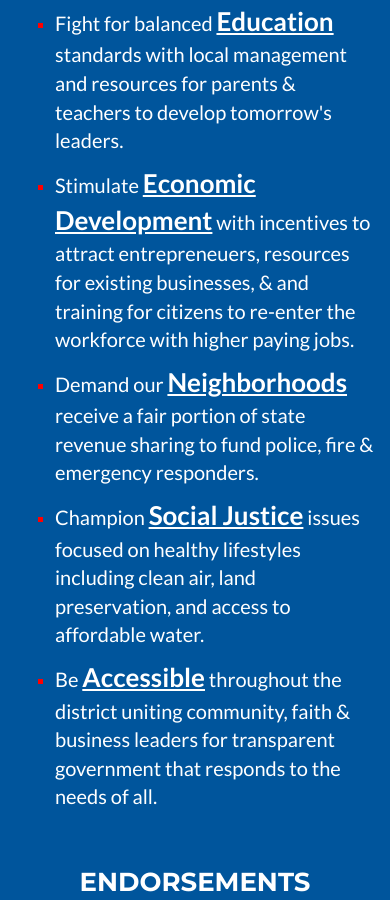
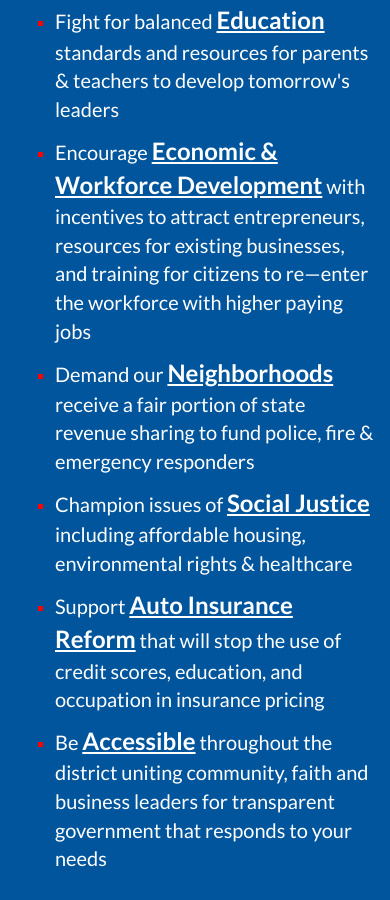
Before and after one commit to patrickonparker/CarlaCares, a website: page index.html in a window 390 px wide. Shown: the part 1895-2795 px from the top of the page. Drawn offline with nearby package versions, Linux system fonts and the light colour scheme; a script that the page names is missing.

Commit message:
Updated issues text and phone number, and removed instagram section

```diff
--- a/css/freelancer.css
+++ b/css/freelancer.css
@@ -7,25 +7,32 @@
 body {
   overflow-x: hidden;
 }
+
 p {
   font-size: 20px;
 }
+
 p.li {
   color: #2c3e50;
 }
+
 p.li-success {
   color: #ffffff;
 }
+
 p.small {
   font-size: 16px;
 }
+
 span.accent {
-  font-size: 1.3em;
+  font-size: 1.2em;
   font-weight: bold;
   color: white;
   text-decoration: underline;
   text-decoration-color: white;
+  text-transform: capitalize;
 }
+
 a,
 a:hover,
 a:focus,
@@ -34,10 +41,12 @@ a.active {
   outline: none;
   color: #ffffff;
 }
+
 a.cnav {
   padding: 0px 10px 0px 10px;
   line-height: 2em;
 }
+
 a.social {
   display: inline-block;
   background-color: white;
@@ -46,10 +55,11 @@ a.social {
   border-radius: 50%;
   line-height: 2em;
   text-align: center;
-  color:black;
+  color: black;
   font-size: 1em;
   letter-spacing: +0.1px;
 }
+
 h1,
 h2,
 h3,
@@ -60,10 +70,12 @@ h6 {
   text-transform: uppercase;
   font-weight: 700;
 }
+
 ul {
   list-style: square;
   color: red;
 }
+
 hr.star-light,
 hr.star-primary {
   padding: 0;
@@ -73,6 +85,7 @@ hr.star-primary {
   max-width: 250px;
   margin: 25px auto 30px;
 }
+
 hr.star-light:after,
 hr.star-primary:after {
   content: "\f005";
@@ -83,17 +96,21 @@ hr.star-primary:after {
   font-size: 2.3em;
   padding: 0 0.25em;
 }
+
 hr.star-light {
   border-color: white;
 }
+
 hr.star-light:after {
   background-color: #00559c;
   color: #ffb300;
-;
+  ;
 }
+
 hr.star-primary {
   border-color: #2c3e50;
 }
+
 hr.star-primary:after {
   background-color: white;
   color: #2c3e50;
@@ -108,6 +125,7 @@ hr.heart-primary {
   max-width: 250px;
   margin: 25px auto 30px;
 }
+
 hr.heart-light:after,
 hr.heart-primary:after {
   content: "\f0ac";
@@ -118,17 +136,21 @@ hr.heart-primary:after {
   font-size: 2.3em;
   padding: 0 0.25em;
 }
+
 hr.heart-light {
   border-color: white;
 }
+
 hr.heart-light:after {
   background-color: #00559c;
   color: #ffb300;
-;
+  ;
 }
+
 hr.heart-primary {
   border-color: #2c3e50;
 }
+
 hr.heart-primary:after {
   background-color: white;
   color: #388e3c;
@@ -143,6 +165,7 @@ hr.chat-primary {
   max-width: 250px;
   margin: 25px auto 30px;
 }
+
 hr.chat-light:after,
 hr.chat-primary:after {
   content: "\f086";
@@ -153,17 +176,21 @@ hr.chat-primary:after {
   font-size: 2.5em;
   padding: 0 0.25em;
 }
+
 hr.chat-light {
   border-color: white;
 }
+
 hr.chat-light:after {
   background-color: #00559c;
   color: #ffb300;
-;
+  ;
 }
+
 hr.chat-primary {
   border-color: #2c3e50;
 }
+
 hr.chat-primary:after {
   background-color: white;
   color: #2196f3;
@@ -172,6 +199,7 @@ hr.chat-primary:after {
 .img-centered {
   margin: 0 auto;
 }
+
 header {
   background-size: cover;
   background-position: center;
@@ -179,14 +207,17 @@ header {
   text-align: center;
   color: white;
 }
+
 header .container {
   padding-top: 50px;
   padding-bottom: 50px;
 }
+
 header img {
   display: block;
   margin: 0 auto 20px;
 }
+
 header .intro-text .name {
   display: block;
   font-family: "Montserrat", "Helvetica Neue", Helvetica, Arial, sans-serif;
@@ -194,10 +225,12 @@ header .intro-text .name {
   font-weight: 700;
   font-size: 2em;
 }
+
 header .intro-text .skills {
   font-size: 1.25em;
   font-weight: 300;
 }
+
 @media (min-width: 768px) {
   header .container {
     padding-top: 85px;
@@ -210,6 +243,7 @@ header .intro-text .skills {
     font-size: 1.75em;
   }
 }
+
 @media (min-width: 768px) {
   .navbar-fixed-top {
     padding: 25px 0;
@@ -230,35 +264,44 @@ header .intro-text .skills {
     font-size: 1.5em;
   }
 }
+
 .navbar {
   font-family: "Montserrat", "Helvetica Neue", Helvetica, Arial, sans-serif;
   text-transform: uppercase;
   font-weight: 700;
 }
+
 .navbar a:focus {
   outline: none;
 }
+
 .navbar .navbar-nav {
   letter-spacing: 1px;
 }
+
 .navbar .navbar-nav li a:focus {
   outline: none;
 }
+
 .navbar-default,
 .navbar-inverse {
   border: none;
 }
+
 section {
   padding: 50px 0;
 }
+
 section h2 {
   margin: 0;
   font-size: 3em;
 }
+
 section.success {
   background: #00559c;
   color: white;
 }
+
 section.success a,
 section.success a:hover,
 section.success a:focus,
@@ -267,6 +310,7 @@ section.success a.active {
   color: #2c3e50;
   outline: none;
 }
+
 @media (max-width: 767px) {
   section {
     padding: 75px 0;
@@ -275,21 +319,27 @@ section.success a.active {
     padding-top: 75px;
   }
 }
+
 #portfolio .portfolio-item {
   margin: 0 0 15px;
   right: 0;
 }
+
 #portfolio .portfolio-item .portfolio-link {
   display: block;
   position: relative;
   max-width: 400px;
   margin: 0 auto;
 }
+
 #portfolio .portfolio-item .portfolio-link .caption {
-/*background: rgba(255, 255, 255, 0.2);*/
-  background: -moz-linear-gradient(top,  rgba(255,255,255,0.3) 0%, rgba(55,55,55,0.3) 100%); /* FF3.6-15 */
-  background: -webkit-linear-gradient(top,  rgba(255,255,255,0.3) 0%,rgba(55,55,55,0.3) 100%); /* Chrome10-25,Safari5.1-6 */
-  background: linear-gradient(to bottom,  rgba(255,255,255,0.3) 0%,rgba(55,55,55,0.3) 100%); /* W3C, IE10+, FF16+, Chrome26+, Opera12+, Safari7+ */
+  /*background: rgba(255, 255, 255, 0.2);*/
+  background: -moz-linear-gradient(top, rgba(255, 255, 255, 0.3) 0%, rgba(55, 55, 55, 0.3) 100%);
+  /* FF3.6-15 */
+  background: -webkit-linear-gradient(top, rgba(255, 255, 255, 0.3) 0%, rgba(55, 55, 55, 0.3) 100%);
+  /* Chrome10-25,Safari5.1-6 */
+  background: linear-gradient(to bottom, rgba(255, 255, 255, 0.3) 0%, rgba(55, 55, 55, 0.3) 100%);
+  /* W3C, IE10+, FF16+, Chrome26+, Opera12+, Safari7+ */
   position: absolute;
   width: 100%;
   height: 100%;
@@ -298,9 +348,11 @@ section.success a.active {
   -webkit-transition: all ease 0.5s;
   -moz-transition: all ease 0.5s;
 }
+
 #portfolio .portfolio-item .portfolio-link .caption:hover {
   opacity: 1;
 }
+
 #portfolio .portfolio-item .portfolio-link .caption .caption-content {
   position: absolute;
   width: 100%;
@@ -311,21 +363,26 @@ section.success a.active {
   margin-top: -12px;
   color: white;
 }
+
 #portfolio .portfolio-item .portfolio-link .caption .caption-content i {
   margin-top: -12px;
 }
+
 #portfolio .portfolio-item .portfolio-link .caption .caption-content h3,
 #portfolio .portfolio-item .portfolio-link .caption .caption-content h4 {
   margin: 0;
 }
+
 #portfolio * {
   z-index: 2;
 }
+
 @media (min-width: 767px) {
   #portfolio .portfolio-item {
     margin: 0 0 30px;
   }
 }
+
 .btn-outline {
   color: white;
   font-size: 20px;
@@ -334,6 +391,7 @@ section.success a.active {
   transition: all 0.3s ease-in-out;
   margin-top: 15px;
 }
+
 .btn-outline:hover,
 .btn-outline:focus,
 .btn-outline:active,
@@ -342,12 +400,14 @@ section.success a.active {
   background: white;
   border: solid 2px white;
 }
+
 .floating-label-form-group {
   position: relative;
   margin-bottom: 0;
   padding-bottom: 0.5em;
   border-bottom: 1px solid #eeeeee;
 }
+
 .floating-label-form-group input,
 .floating-label-form-group textarea {
   z-index: 1;
@@ -361,6 +421,7 @@ section.success a.active {
   box-shadow: none !important;
   resize: none;
 }
+
 .floating-label-form-group label {
   display: block;
   z-index: 0;
@@ -372,46 +433,57 @@ section.success a.active {
   vertical-align: middle;
   vertical-align: baseline;
   opacity: 0;
-  -webkit-transition: top 0.3s ease,opacity 0.3s ease;
-  -moz-transition: top 0.3s ease,opacity 0.3s ease;
-  -ms-transition: top 0.3s ease,opacity 0.3s ease;
-  transition: top 0.3s ease,opacity 0.3s ease;
+  -webkit-transition: top 0.3s ease, opacity 0.3s ease;
+  -moz-transition: top 0.3s ease, opacity 0.3s ease;
+  -ms-transition: top 0.3s ease, opacity 0.3s ease;
+  transition: top 0.3s ease, opacity 0.3s ease;
 }
+
 .floating-label-form-group:not(:first-child) {
   padding-left: 14px;
   border-left: 1px solid #eeeeee;
 }
+
 .floating-label-form-group-with-value label {
   top: 0;
   opacity: 1;
 }
+
 .floating-label-form-group-with-focus label {
   color: #5d4037;
 }
+
 form .row:first-child .floating-label-form-group {
   border-top: 1px solid #eeeeee;
 }
+
 footer {
   color: white;
 }
+
 footer h3 {
   margin-bottom: 30px;
 }
+
 footer .footer-above {
   padding-top: 50px;
   background-color: #2c3e50;
 }
+
 footer .footer-col {
   margin-bottom: 50px;
 }
+
 footer .footer-below {
   padding: 25px 0;
   background-color: #233140;
 }
+
 .btn-success {
-    background-color:#2c3e50;
-    border:#2c3e50
+  background-color: #2c3e50;
+  border: #2c3e50
 }
+
 .btn-social {
   display: inline-block;
   height: 50px;
@@ -422,11 +494,13 @@ footer .footer-below {
   font-size: 20px;
   line-height: 45px;
 }
+
 .btn:focus,
 .btn:active,
 .btn.active {
   outline: none;
 }
+
 .scroll-top {
   position: fixed;
   right: 2%;
@@ -435,6 +509,7 @@ footer .footer-below {
   height: 50px;
   z-index: 1049;
 }
+
 .scroll-top .btn {
   font-size: 20px;
   width: 50px;
@@ -442,9 +517,11 @@ footer .footer-below {
   border-radius: 100%;
   line-height: 28px;
 }
+
 .scroll-top .btn:focus {
   outline: none;
 }
+
 .portfolio-modal .modal-content {
   border-radius: 0;
   background-clip: border-box;
@@ -455,16 +532,20 @@ footer .footer-below {
   padding: 100px 0;
   text-align: center;
 }
+
 .portfolio-modal .modal-content h2 {
   margin: 0;
   font-size: 3em;
 }
+
 .portfolio-modal .modal-content img {
   margin-bottom: 30px;
 }
+
 .portfolio-modal .modal-content .item-details {
   margin: 30px 0;
 }
+
 .portfolio-modal .close-modal {
   position: absolute;
   width: 75px;
@@ -474,9 +555,11 @@ footer .footer-below {
   right: 25px;
   cursor: pointer;
 }
+
 .portfolio-modal .close-modal:hover {
   opacity: 0.3;
 }
+
 .portfolio-modal .close-modal .lr {
   height: 75px;
   width: 1px;
@@ -489,6 +572,7 @@ footer .footer-below {
   /* Safari and Chrome */
   z-index: 1051;
 }
+
 .portfolio-modal .close-modal .lr .rl {
   height: 75px;
   width: 1px;
@@ -500,6 +584,7 @@ footer .footer-below {
   /* Safari and Chrome */
   z-index: 1052;
 }
+
 .portfolio-modal .modal-backdrop {
   opacity: 0;
   display: none;
--- a/index.html
+++ b/index.html
@@ -86,35 +86,34 @@
                 </div>
                 <div class="row">
                     <div class="col-lg-12">
-                        <p>Carla understands that vibrant communities provide quality education, stable business environments, &amp; safe neighborhoods where families can live, play, &amp; prosper.
-                            As your next State Representative, Carla will:</p>
+                        <p>Carla understands that vibrant communities provide quality education, stable business environments, &amp; safe neighborhoods where families can live, play, &amp; prosper. As your next State Representative, Carla will:</p>
                         <ul class="carla">
                             <li>
-                                <p class="li-success">Fight for balanced
-                                    <span class="accent">Education</span> standards with local management and resources for parents &amp; teachers to develop tomorrow's leaders.</p>
+                                <p class="li-success">Fight for balanced <span class="accent">education</span> standards and resources for parents & teachers to develop tomorrow's leaders</p>
                             </li>
                             <li>
-                                <p class="li-success">Stimulate
-                                    <span class="accent">Economic Development</span> with incentives to attract entrepreneuers, resources for existing businesses, &amp; and training for citizens to re-enter the workforce with higher paying jobs.</p>
+                                <p class="li-success">Encourage <span class="accent">economic & workforce development</span> with incentives to attract entrepreneurs, resources for existing businesses, and training for citizens to re—enter the workforce with higher paying
+                                    jobs</p>
                             </li>
                             <li>
-                                <p class="li-success">Demand our
-                                    <span class="accent">Neighborhoods</span> receive a fair portion of state revenue sharing to fund police, fire &amp; emergency responders.</p>
+                                <p class="li-success">Demand our <span class="accent">neighborhoods</span> receive a fair portion of state revenue sharing to fund police, fire & emergency responders</p>
                             </li>
                             <li>
-                                <p class="li-success">Champion
-                                    <span class="accent">Social Justice</span> issues focused on healthy lifestyles including clean air, land preservation, and access to affordable water.</p>
+                                <p class="li-success">Champion issues of <span class="accent">social justice</span> including affordable housing, environmental rights & healthcare</p>
                             </li>
                             <li>
-                                <p class="li-success">Be
-                                    <span class="accent">Accessible</span> throughout the district uniting community, faith &amp; business leaders for transparent government that responds to the needs of all.</p>
+                                <p class="li-success">Support <span class="accent">auto insurance reform</span> that will stop the use of credit scores, education, and occupation in insurance pricing</p>
                             </li>
+                            <li>
+                                <p class="li-success">Be <span class="accent">accessible</span> throughout the district uniting community, faith and business leaders for transparent government that responds to your needs</p>
+                            </li>
+                        </ul>
                     </div>
                 </div>
 
                 <div class="row">
                     <div class="col-lg-12 text-center">
-                        <h3  style="padding-top: 1em;">Endorsements</h3>
+                        <h3 style="padding-top: 1em;">Endorsements</h3>
                         <p>We are humbled that our campaign has received support from the following community leaders and organizations in the 2016 primary election.</p>
                     </div>
 
@@ -250,9 +249,7 @@
                             </div>
                         </div>
                     </div>
-
-
-            </div>
+                </div>
         </section>
 
         <!-- Contact Section -->
@@ -325,11 +322,6 @@
                             </div>
                         </form>
                     </div>
-                    <!-- CONTACT FORM -->
-
-                </div>
-            </div>
-        </section>
                 </div>
             </div>
         </section>
@@ -339,15 +331,11 @@
             <div class="footer-above">
                 <div class="container">
                     <div class="row">
-                        <div class="footer-col col-sm-12">
-                            <h3>Follow Me on the Campaign Trail!</h3>
-<!-- LightWidget WIDGET --><script src="//lightwidget.com/widgets/lightwidget.js"></script><iframe src="//lightwidget.com/widgets/b1b1ae75646e5212bd552dd4efbc6dff.html" id="lightwidget_b1b1ae7564" name="lightwidget_b1b1ae7564"  scrolling="no" allowtransparency="true" class="lightwidget-widget" style="width: 100%; border: 0; overflow: hidden;"></iframe>
-                        </div>
                         <div class="footer-col col-sm-4">
                             <h3>Phone</h3>
                             <p>
-                                <a href="tel:3134236377" style="color:white;">
-                                    (313) 423-6377
+                                <a href="tel:3134236277" style="color:white;">
+                                    (313) 423-6277
                                 </a>
                             </p>
                         </div>
@@ -363,12 +351,10 @@
                             <h3>Social</h3>
                             <a href="https://www.facebook.com/carlaforstaterep" class="social" target="_blank">
                                 <i class="fa fa-facebook" aria-hidden="true"></i>
-                            </a>
-                            &nbsp;&nbsp;
+                            </a> &nbsp;&nbsp;
                             <a href="https://www.instagram.com/ctinsleysmith/" class="social" target="_blank" style="text-align: center;">
                                 <i class="fa fa-instagram fa-lg" aria-hidden="true"></i>
-                            </a>
-                            &nbsp;&nbsp;
+                            </a> &nbsp;&nbsp;
                             <a href="https://www.twitter.com/ctinsleysmith/" class="social" target="_blank" style="text-align: center;">
                                 <i class="fa fa-twitter fa-lg" aria-hidden="true"></i>
                             </a>
```
